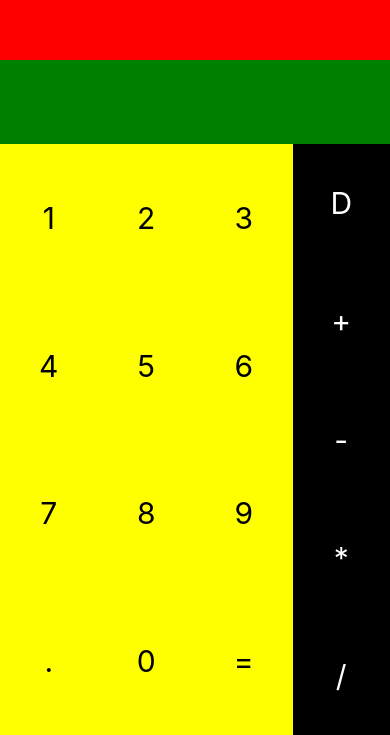
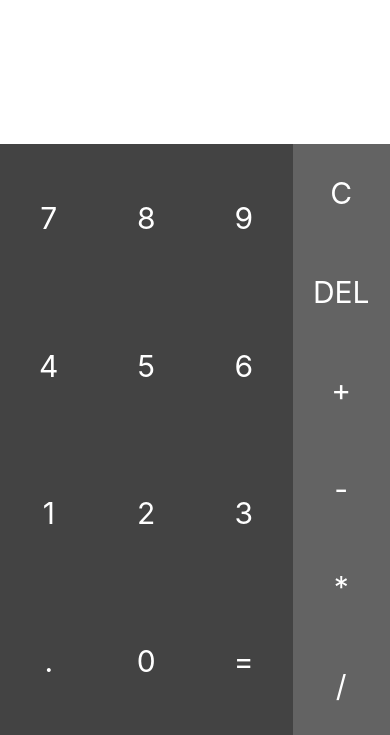
Before and after one commit to deniskonovalov/react-native-calculator, a React Native app: screen / in a window 390 px wide. Shown: the part 109-844 px from the top of the page. Built offline with nearby package versions, Linux system fonts and the light colour scheme.

Commit message:
Change styles. Add 'C' button

```diff
--- a/App.js
+++ b/App.js
@@ -19,10 +19,10 @@
 
     constructor() {
         super();
-        this.operations = ['D','+','-','*','/'];
+        this.operations = ['C','DEL','+','-','*','/'];
         this.state = {
             resultText: '',
-            calculation: ''
+            calculationText: ''
         };
     }
 
@@ -33,9 +33,21 @@
         });
     }
 
+    validate() {
+        let text = this.state.resultText;
+        switch(text.slice(-1)){
+            case '+':
+            case '-':
+            case '*':
+            case '/':
+                return false;
+        }
+        return true;
+    }
+
     buttonPressed(text) {
         if(text == '='){
-            this.calculateResult();
+            return this.validate() && this.calculateResult();
         }
 
         this.setState({
@@ -45,11 +57,17 @@
 
     operate(operation) {
         switch(operation){
-            case 'D':
+            case 'DEL':
                 let text = this.state.resultText.split('');
                 text.pop();
                 this.setState({
                     resultText: text.join('')
+                });
+                break;
+            case 'C':
+                this.setState({
+                    resultText: '',
+                    calculationText: ''
                 });
                 break;
             case '+':
@@ -69,30 +87,30 @@
 
     render() {
         let rows = [];
-        let nums = [[1,2,3],[4,5,6],[7,8,9],['.',0,'=']];
+        let nums = [[7,8,9],[4,5,6],[1,2,3],['.',0,'=']];
 
         for (let i = 0; i < 4; i++) {
             let row = [];
 
             for (let j = 0; j <3; j++) {
                 row.push(
-                    <TouchableOpacity onPress={() => this.buttonPressed(nums[i][j])} style={styles.btn}>
+                    <TouchableOpacity key={nums[i][j]} onPress={() => this.buttonPressed(nums[i][j])} style={styles.btn}>
                         <Text style={styles.btnText}>{nums[i][j]}</Text>
                     </TouchableOpacity>
                 );
             }
 
             rows.push(
-                <View style={styles.row}>
+                <View key={i} style={styles.row}>
                     {row}
                 </View>
             );
         }
 
         let ops = [];
-        for (let i = 0; i < 5; i++) {
+        for (let i = 0; i < 6; i++) {
             ops.push(
-                <TouchableOpacity style={styles.btn} onPress={() => this.operate(this.operations[i])}>
+                <TouchableOpacity key={this.operations[i]} style={styles.btn} onPress={() => this.operate(this.operations[i])}>
                     <Text style={[styles.btnText, styles.white]}>{this.operations[i]}</Text>
                 </TouchableOpacity>
             );
@@ -130,15 +148,16 @@
         alignSelf: 'stretch'
     },
     btnText: {
-        fontSize: 30
+        fontSize: 30,
+        color: 'white'
     },
     calculationText: {
-        color: 'white',
-        fontSize: 24,
+        color: 'black',
+        fontSize: 40,
     },
     resultText: {
-        color: 'white',
-        fontSize: 30,
+        color: 'black',
+        fontSize: 55,
 
     },
     row: {
@@ -149,13 +168,13 @@
     },
     result: {
         flex: 2,
-        backgroundColor: 'red',
+        backgroundColor: 'white',
         justifyContent: 'center',
         alignItems: 'flex-end'
     },
     calculation: {
         flex: 1,
-        backgroundColor: 'green',
+        backgroundColor: 'white',
         justifyContent: 'center',
         alignItems: 'flex-end'
     },
@@ -165,11 +184,11 @@
     },
     numbers: {
         flex: 3,
-        backgroundColor: 'yellow'
+        backgroundColor: '#434343'
     },
     operations: {
         flex: 1,
-        backgroundColor: 'black',
+        backgroundColor: '#636363',
         justifyContent: 'space-around'
     },
     white: {
```
